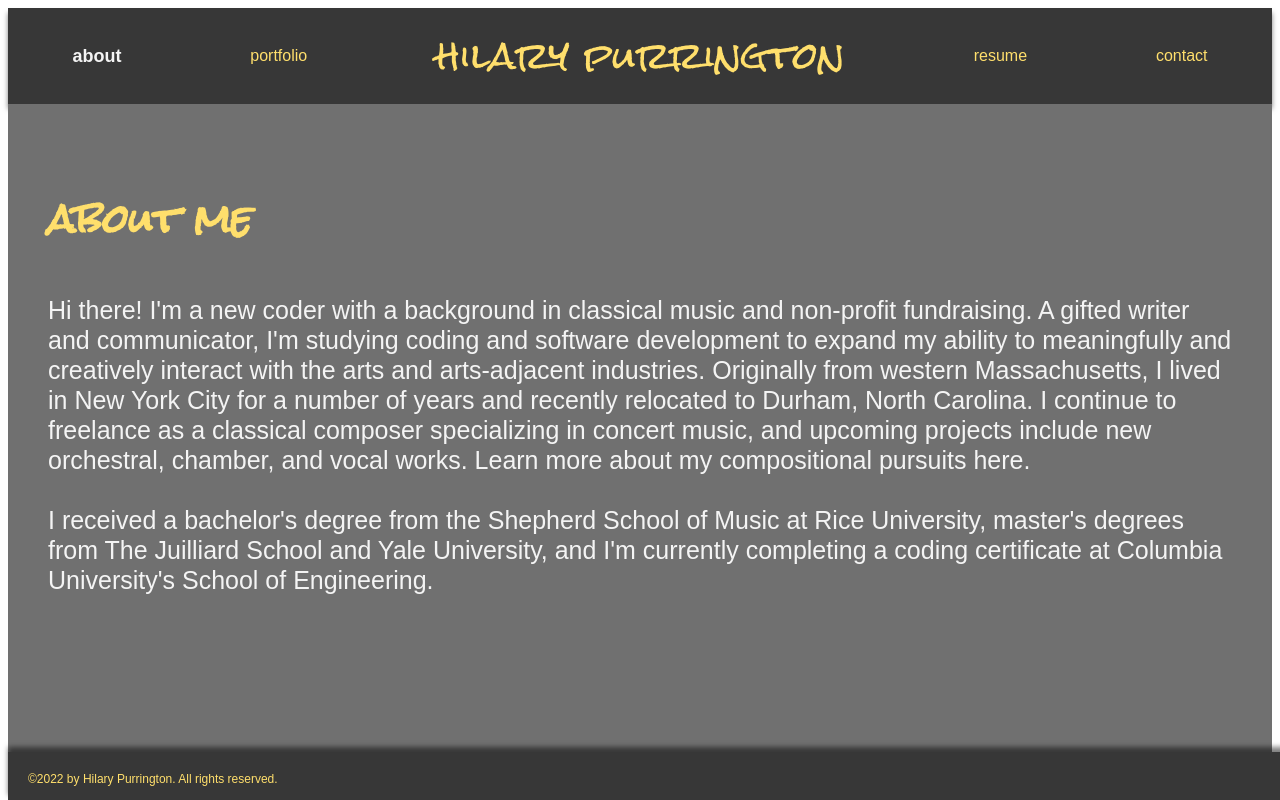
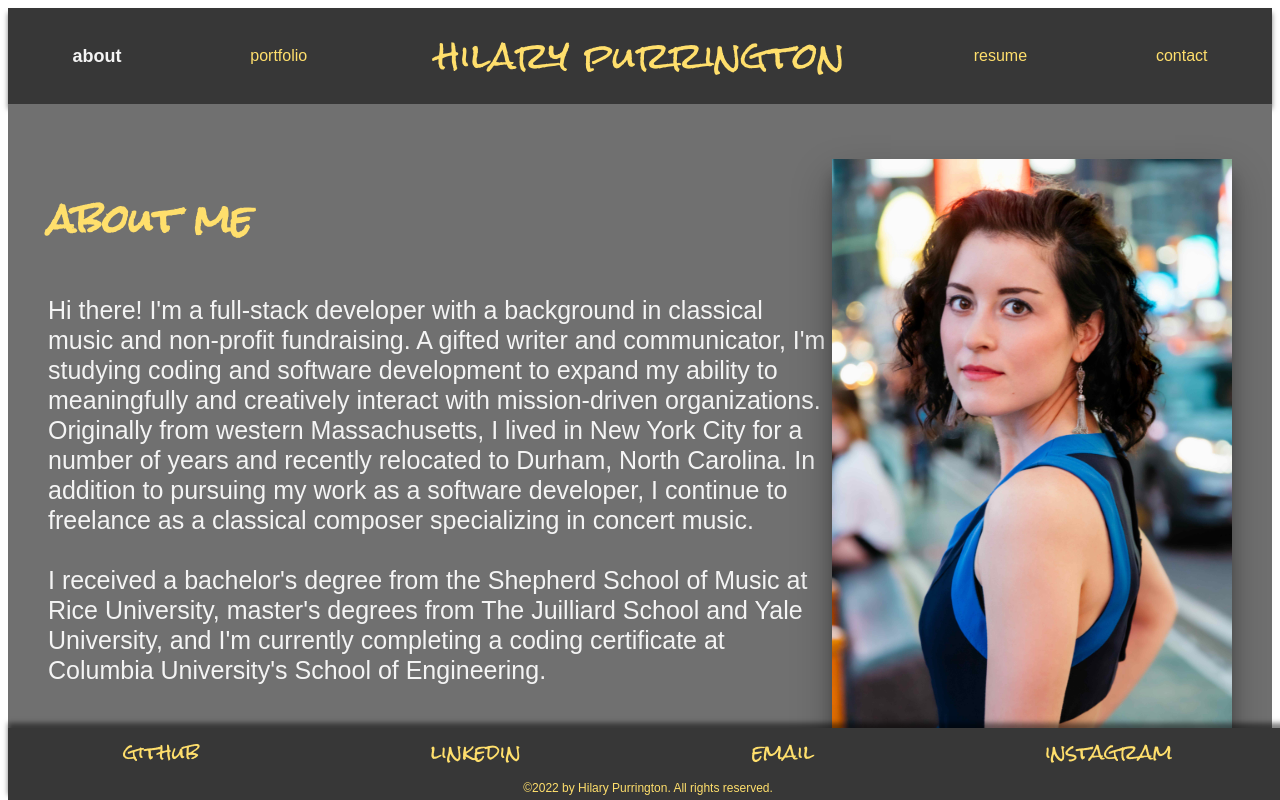
Before and after one commit to hpurring/react-portfolio, a React (Create React App) app: page /about in a window 1280 px wide. Shown: the top 800 px of the page. Built offline with nearby package versions, Linux system fonts and the light colour scheme.

Commit message:
about section

```diff
--- a/src/components/About/about.css
+++ b/src/components/About/about.css
@@ -4,6 +4,19 @@
     font-size: 25px;
     margin-bottom: 30px;
     background-color: var(--third-color);
+}
+
+.bio-photo {
+    display: flex;
+    justify-content: space-between;
+}
+
+.bio-headshot {
+    height: 600px;
+    width: auto;
+    transform: scaleX(-1);
+    margin-top: 15px;
+    box-shadow: rgba(0, 0, 0, 0.3) 0px 19px 38px, rgba(0, 0, 0, 0.22) 0px 15px 12px;
 }
 
 #about {
--- a/src/components/About/index.js
+++ b/src/components/About/index.js
@@ -4,11 +4,16 @@ import './about.css';
 function About() {
     return (
         <section className='bio'>
-            <h1 id='about'>about me</h1>
-            <a className='bio-content'>Hi there! I'm a new coder with a background in classical music and non-profit fundraising. A gifted writer and communicator, I'm studying coding and software development to expand my ability to meaningfully and creatively interact with the arts and arts-adjacent industries. Originally from western Massachusetts, I lived in New York City for a number of years and recently relocated to Durham, North Carolina. I continue to freelance as a classical composer specializing in concert music, and upcoming projects include new orchestral, chamber, and vocal works. Learn more about my compositional pursuits here.
-            <br></br>
-            <br></br>
-            I received a bachelor's degree from the Shepherd School of Music at Rice University, master's degrees from The Juilliard School and Yale University, and I'm currently completing a coding certificate at Columbia University's School of Engineering.</a>
+            <div className='bio-photo'>
+                <div className='title-content'>
+                    <h1 id='about'>about me</h1>
+                    <a className='bio-content'>Hi there! I'm a full-stack developer with a background in classical music and non-profit fundraising. A gifted writer and communicator, I'm studying coding and software development to expand my ability to meaningfully and creatively interact with mission-driven organizations. Originally from western Massachusetts, I lived in New York City for a number of years and recently relocated to Durham, North Carolina. In addition to pursuing my work as a software developer, I continue to freelance as a classical composer specializing in concert music.
+                    <br></br>
+                    <br></br>
+                    I received a bachelor's degree from the Shepherd School of Music at Rice University, master's degrees from The Juilliard School and Yale University, and I'm currently completing a coding certificate at Columbia University's School of Engineering.</a>
+                </div>
+                <img className='bio-headshot' src={require("../../assets/photos/Purrington-headshot.jpg")} alt="COV-FIT screenshot"/>
+            </div>
         </section>
     );
 }
--- a/src/components/Cards/cards.css
+++ b/src/components/Cards/cards.css
@@ -1,7 +1,7 @@
 #portfolio {
     background-color: var(--first-color);
     height: 150vh;
-    padding-bottom: 5%;
+    padding-bottom: 15%;
     padding-top: 20px;
 }
 
--- a/src/components/Contact/contact.css
+++ b/src/components/Contact/contact.css
@@ -7,6 +7,7 @@
 	display: flex;
 	justify-content: space-around;
 	align-items: center;
+	padding-bottom: 5%;
 }
 
 .contact-header {
@@ -54,7 +55,7 @@ textarea {
 	margin-bottom: 20px;
 }
 
-.home-buttons {
+/* .home-buttons {
 	margin-top: 20px;
 	font-size: 20px;
 	margin-bottom: 10%;
@@ -75,4 +76,4 @@ textarea {
 .home-btn:hover {
 	transform: scale(110%);
 	color: var(--first-color);
-}
+} */
--- a/src/components/Contact/index.js
+++ b/src/components/Contact/index.js
@@ -64,12 +64,12 @@ function ContactForm() {
       <iframe className='map-frame' src="https://www.google.com/maps/embed?pb=!1m18!1m12!1m3!1d103302.12393680878!2d-78.95770616691132!3d35.99119033989305!2m3!1f0!2f0!3f0!3m2!1i1024!2i768!4f13.1!3m3!1m2!1s0x89ace471120f66f1%3A0xe17ada898a46f27e!2sDurham%2C%20NC!5e0!3m2!1sen!2sus!4v1645995841646!5m2!1sen!2sus" width="500" height="500" style={{ border: "0" }} allowfullscreen="" loading="lazy"></iframe>
 
     </section>
-    <div className='home-buttons'>
+    {/* <div className='home-buttons'>
       <a className='home-btn' href="https://github.com/hpurring" target="_blank">github</a>
       <a className='home-btn' href="https://www.linkedin.com/in/hilarypurrington/" target="_blank">linkedin</a>
       <a className='home-btn' href="mailto:hilarypurrington@gmail.com" target="_blank">email</a>
       <a className='home-btn' href="https://www.instagram.com/hilarypurrington/" target="_blank">instagram</a>
-    </div>
+    </div> */}
     </div>
   );
 }
--- a/src/components/Footer/footer.css
+++ b/src/components/Footer/footer.css
@@ -1,10 +1,8 @@
 #footer {
-    padding: 20px;
     background-color: var(--second-color);
     position: fixed;
     bottom: 0;
     width: 100%;
-    height: .5rem;
     box-shadow: 0px -5px 5px rgba(0, 0, 0, .5);
 }
 
@@ -12,4 +10,27 @@
     color: var(--fourth-color);
     font-size: 12px;
     font-family: "Rato", sans-serif;
+    text-align: center;
+    margin-top: 5px;
+    margin-bottom: 5px;
 }
+
+.home-buttons {
+	display: flex;
+	justify-content: space-around;
+	text-decoration: none;
+	font-family: 'Rock Salt';
+	font-size: 20px;
+
+}
+
+.home-btn {
+	transition: all 0.4s ease 0s;
+	text-decoration: none;
+	color: var(--fourth-color);
+}
+
+.home-btn:hover {
+	transform: scale(110%);
+	color: var(--first-color);
+}
--- a/src/components/Footer/index.js
+++ b/src/components/Footer/index.js
@@ -4,6 +4,12 @@ import './footer.css'
 function Footer() {
     return (
         <section id='footer'>
+            <div className='home-buttons'>
+                <a className='home-btn' href="https://github.com/hpurring" target="_blank">github</a>
+                <a className='home-btn' href="https://www.linkedin.com/in/hilarypurrington/" target="_blank">linkedin</a>
+                <a className='home-btn' href="mailto:hilarypurrington@gmail.com" target="_blank">email</a>
+                <a className='home-btn' href="https://www.instagram.com/hilarypurrington/" target="_blank">instagram</a>
+            </div>
             <div id='copyright'>
             ©2022 by Hilary Purrington. All rights reserved.
             </div>
--- a/src/components/Nav/nav.css
+++ b/src/components/Nav/nav.css
@@ -68,3 +68,14 @@
     color: var(--first-color);
     transition: all 0.4s ease 0s;
 }
+
+/* MEDIA QUERY FOR SMALLER DESKTOP SCREENS AND SMALLER */
+
+@media screen and (max-width: 980px) {
+    navBar {
+        display: flex;
+        flex-direction: column;
+        justify-content: center;
+        width: 100%;
+    }
+}
--- a/src/components/Resume/resume.css
+++ b/src/components/Resume/resume.css
@@ -4,6 +4,7 @@
     flex-direction: column;
     align-items: center;
     background-color: var(--third-color);
+    padding-bottom: 15%;
 }
 
 .resume-iframe {
```
